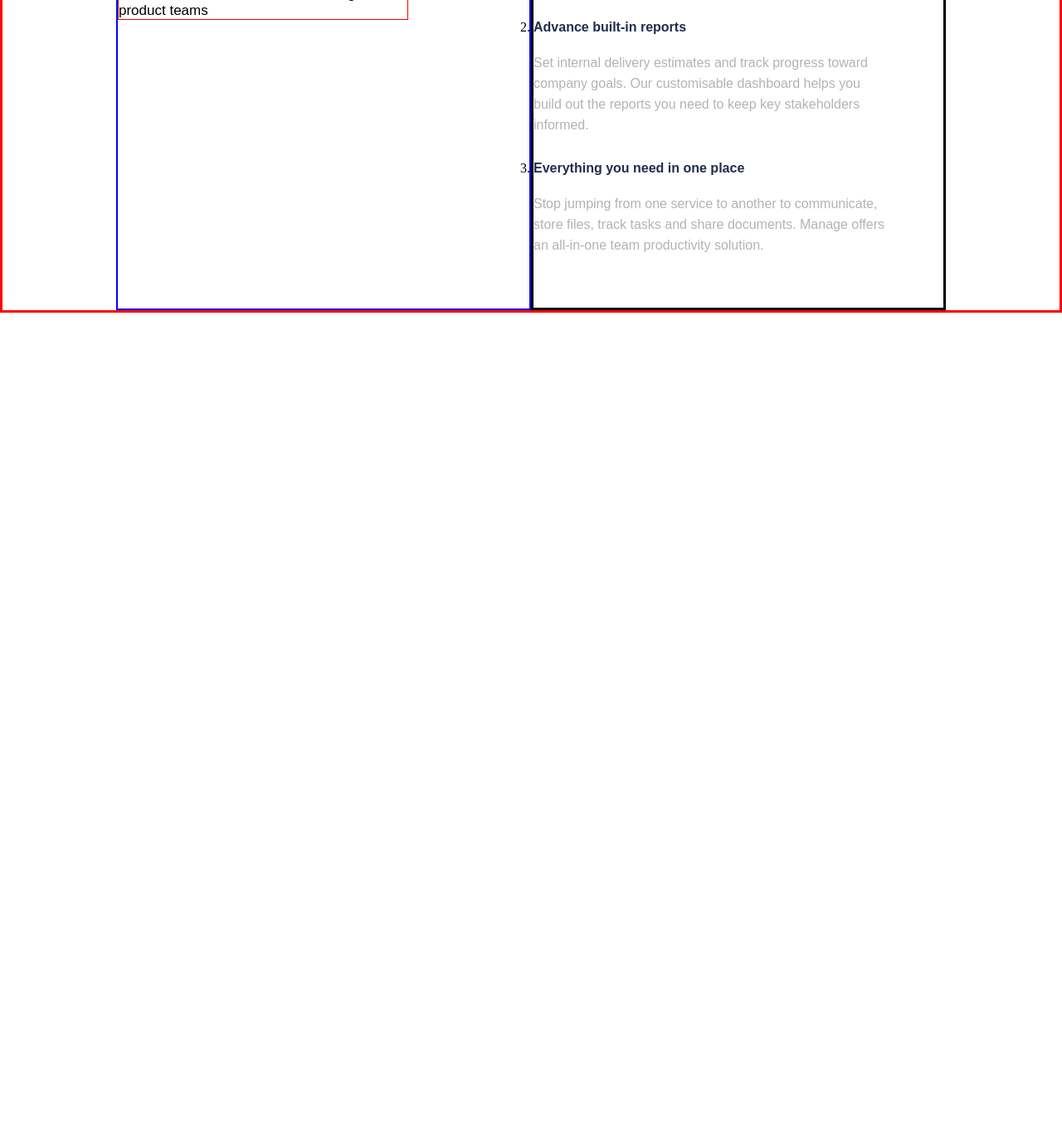
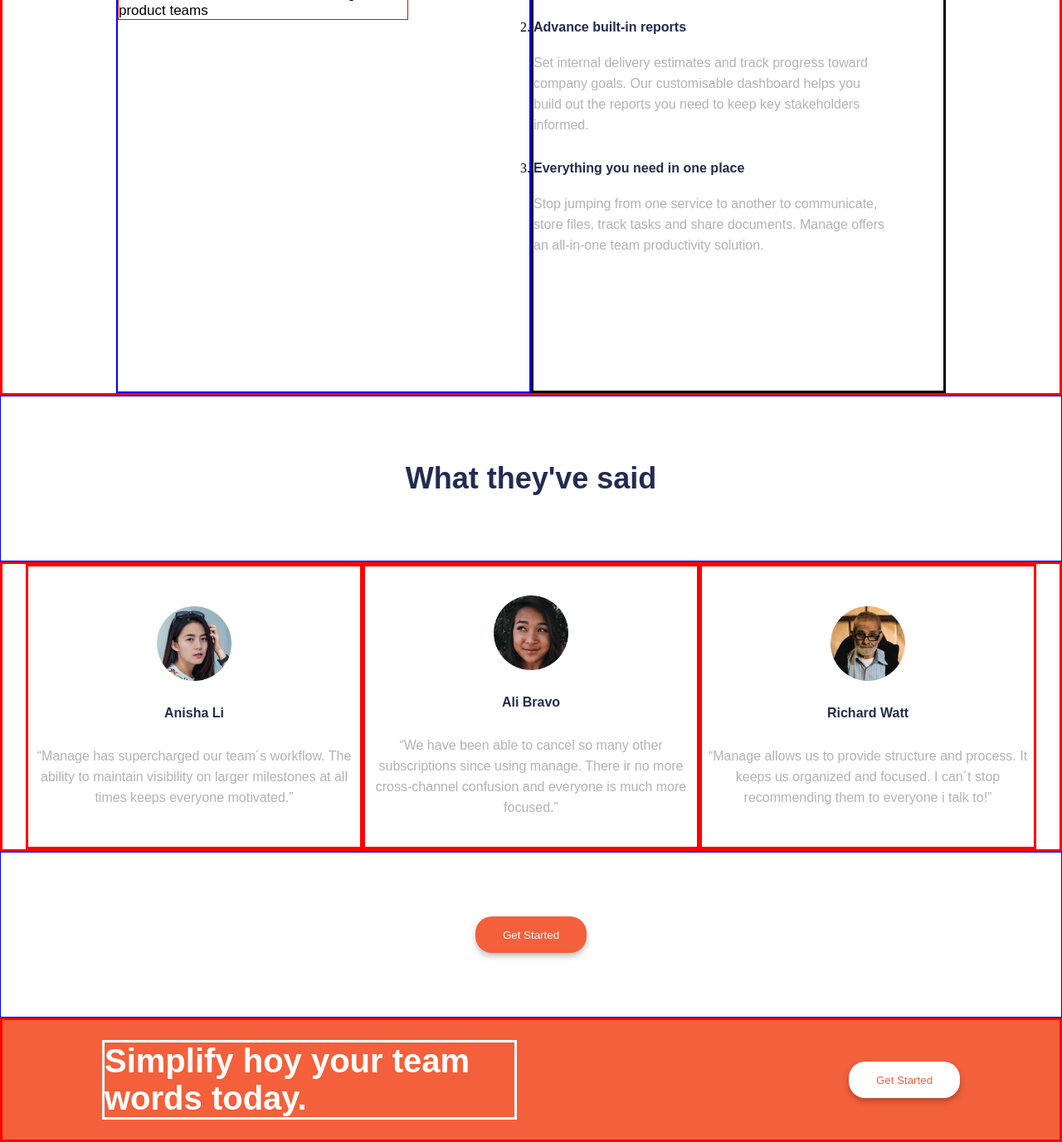
Before and after one commit to edelcastano/Front-End-I-Examen-Practico-Final, a plain HTML site: page index.html in a window 1280 px wide. Shown: the part 923-2300 px from the top of the page at 83% size. Before the commit the page ends 1300 px from the top, so only its background shows below. Drawn offline with Linux system fonts and the light colour scheme; a web font is replaced by a local one.

Commit message:
Queda pendiente el footer y acomodar las dimensiones

```diff
--- a/css/style.css
+++ b/css/style.css
@@ -69,6 +69,7 @@
   cursor: pointer;
 }
 .main {
+
 }
 
 .main__section1 {
@@ -103,7 +104,6 @@
   font-weight: 500;
   font-size: 17px;
   width: 380px;
-
 }
 
 .class__section1__left__image {
@@ -120,7 +120,7 @@
   align-items: top;
   border: 3px solid red;
   width: 100%;
-  height: 550px;
+  height: 650px;
   position: relative;
 }
 
@@ -196,3 +196,90 @@ ol li:before {
   border-radius: 25px;
   height: 25px;
 }
+*/
+.main_half{
+  display: flex;
+  flex-direction: row;
+  flex-wrap: wrap;
+  justify-content: center;
+  align-content: center;
+  align-items: center;
+  height: 200px;
+  border: 1px blue solid;
+}
+
+.main__halft__title{
+  color: var(--color-two);
+  font-family: "Be Vietnam", sans-serif;
+  font-weight: 700;
+  font-size: 36px;
+}
+
+.main__people{
+  display: flex;
+  flex-direction: row;
+  justify-content: center;
+  align-content: center;
+  align-items: top;
+  border: 3px solid red;
+  width: 100%;
+  height: 350px;
+}
+
+.main__people__opinion{
+  display: flex;
+  flex-direction: column;
+  justify-content: center;
+  align-items: center;
+  align-content: center;
+  align-items: center;
+  gap: 30px;
+  border: 3px solid red;
+}
+
+.main__people__opinion__image{
+  width: 90px;
+}
+
+.main__people__opinion__subtitle{
+  color: var(--color-two);
+  font-family: "Be Vietnam", sans-serif;
+  font-weight: 700;
+  font-size: 16px;
+}
+
+.main__people__opinion__sentence{
+  width: 400px;
+  color: var(--color-three);
+  font-family: "Be Vietnam", sans-serif;
+  font-weight: 500;
+  font-size: 16px;
+  line-height: 25px;
+  text-align: center;
+}
+
+.footer__one{
+  display: flex;
+  flex-direction: row;
+  justify-content: center;
+  align-items: center;
+  align-content: center;
+  align-items: center;
+  background-color: var(--color-one);
+  height: 150px;
+  gap: 400px;
+  border: 3px solid red;
+}
+.footer_one__title{
+  color: white;
+  font-family: "Be Vietnam", sans-serif;
+  font-weight: 700;
+  font-size: 40px;
+  width: 500px;
+  border: 3px solid white;
+}
+.button2{
+  background-color: white;
+  color:var(--color-one);
+
+}
--- a/index.html
+++ b/index.html
@@ -89,6 +89,43 @@
           </li>
         </ol>
       </section>
+
+      <section class="main_half">
+        <h1 class="main__halft__title">What they've said</h1>
+      </section>
+
+      <section class="main__people">
+        <div class="main__people__opinion">
+          <img src="images/avatar-anisha.png" alt="Anisha Li" class="main__people__opinion__image">
+          <h2 class="main__people__opinion__subtitle">Anisha Li</h2>
+          <p class="main__people__opinion__sentence">“Manage has supercharged our team´s workflow. The ability to maintain visibility on larger milestones at all times keeps everyone motivated.”</p>
+        </div>
+
+        <div class="main__people__opinion">
+          <img src="images/avatar-ali.png" alt="Ali Bravo" class="main__people__opinion__image">
+          <h2 class="main__people__opinion__subtitle">Ali Bravo</h2>
+          <p class="main__people__opinion__sentence">“We have been able to cancel so many other subscriptions since using manage. There ir no more cross-channel confusion and everyone is much more focused.”</p>
+        </div>
+
+        <div class="main__people__opinion">
+          <img src="images/avatar-richard.png" alt="Richard Watt" class="main__people__opinion__image">
+          <h2 class="main__people__opinion__subtitle">Richard Watt</h2>
+          <p class="main__people__opinion__sentence">“Manage allows us to provide structure and process. It keeps us organized and focused. I can´t stop recommending them to everyone i talk to!”</p>
+        </div>
+
+      </section>
+
+      <section class="main_half">
+        <a href="" target="_blank" ><button class="header__list__button">Get Started</button></a>
+     </section>
     </main>
+
+    <footer>
+      <div class="footer__one">
+        <h3 class="footer_one__title">Simplify hoy your team words today.</h3>
+        <a href="" target="_blank" ><button class="header__list__button button2">Get Started</button></a>
+      </div>
+
+    </footer>
   </body>
 </html>
```
